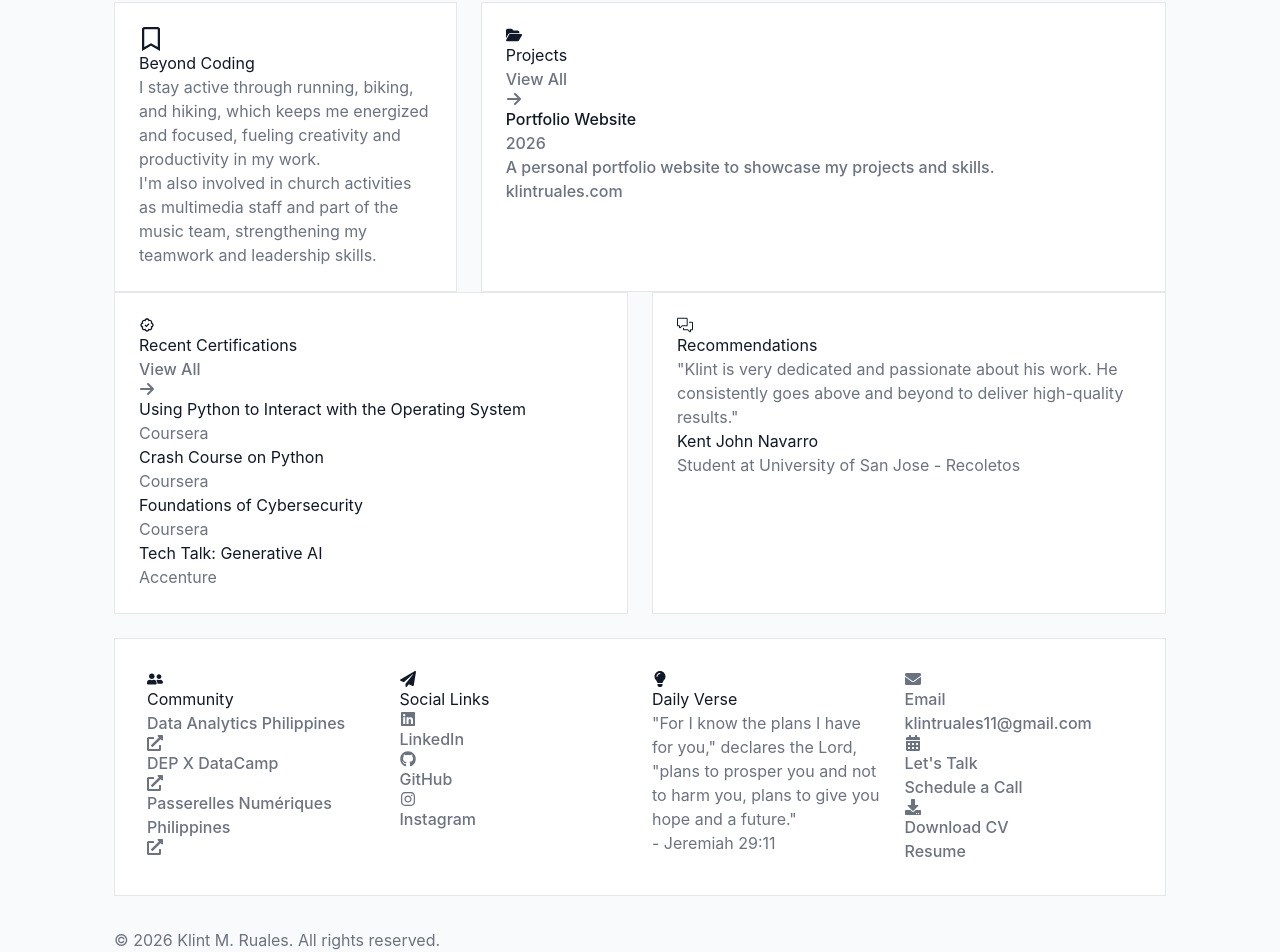
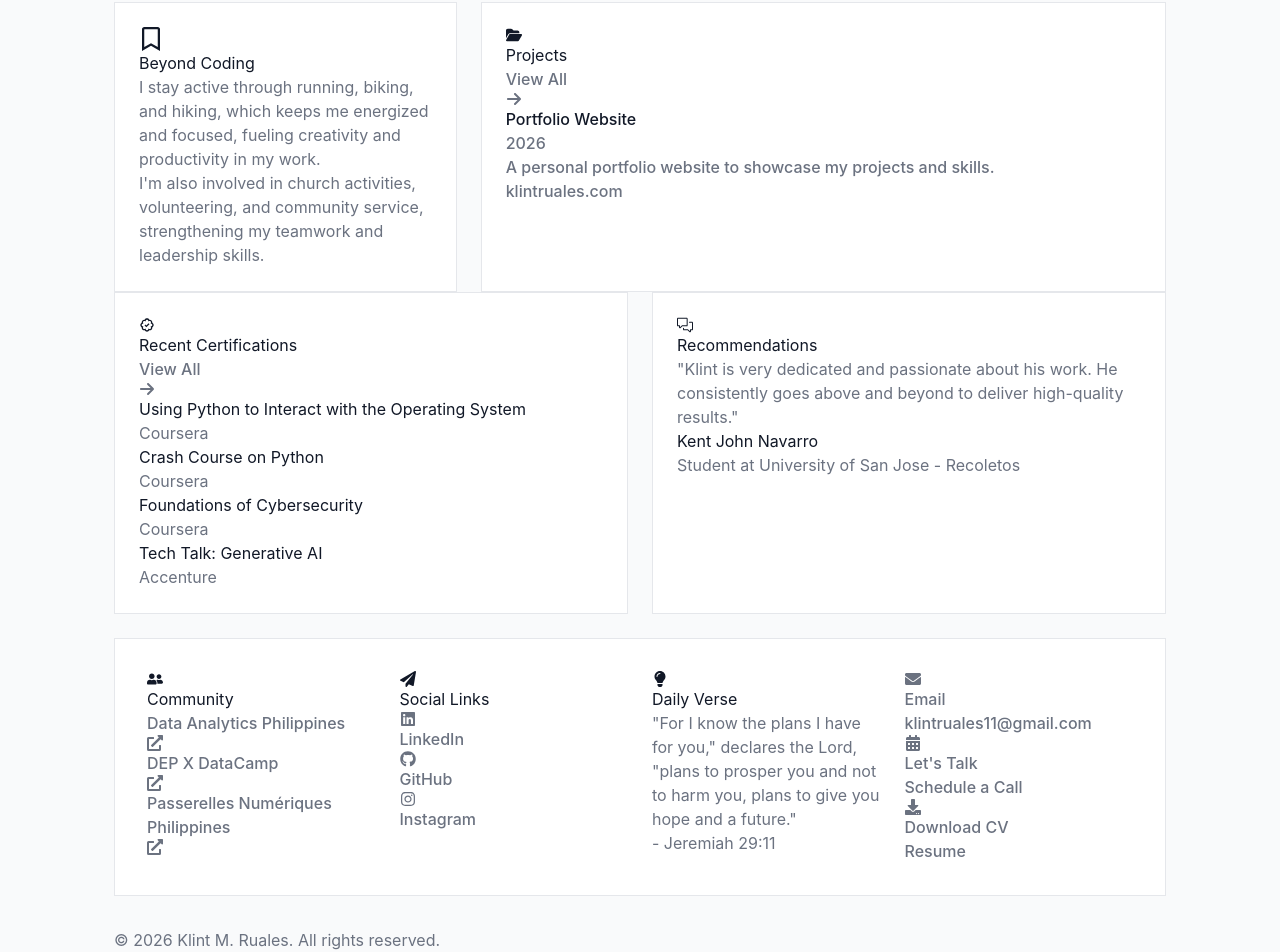
Before and after one commit to klint-droid/Portfolio, a React (Vite) app: page / in a window 1280 px wide. Shown: the part 2599-3551 px from the top of the page. Built offline with nearby package versions, Linux system fonts and the light colour scheme.

Commit message:
edit hobbbies

```diff
--- a/src/components/BeyondCoding.jsx
+++ b/src/components/BeyondCoding.jsx
@@ -10,7 +10,7 @@ const BeyondCoding = () => {
             </div>
             <div className="space-y-4 text-sm leading-tight">
                 <p>I stay active through running, biking, and hiking, which keeps me energized and focused, fueling creativity and productivity in my work.</p>
-                <p>I'm also involved in church activities as multimedia staff and part of the music team, strengthening my teamwork and leadership skills.</p>
+                <p>I'm also involved in church activities, volunteering, and community service, strengthening my teamwork and leadership skills.</p>
             </div>
         </div>
     );
```
